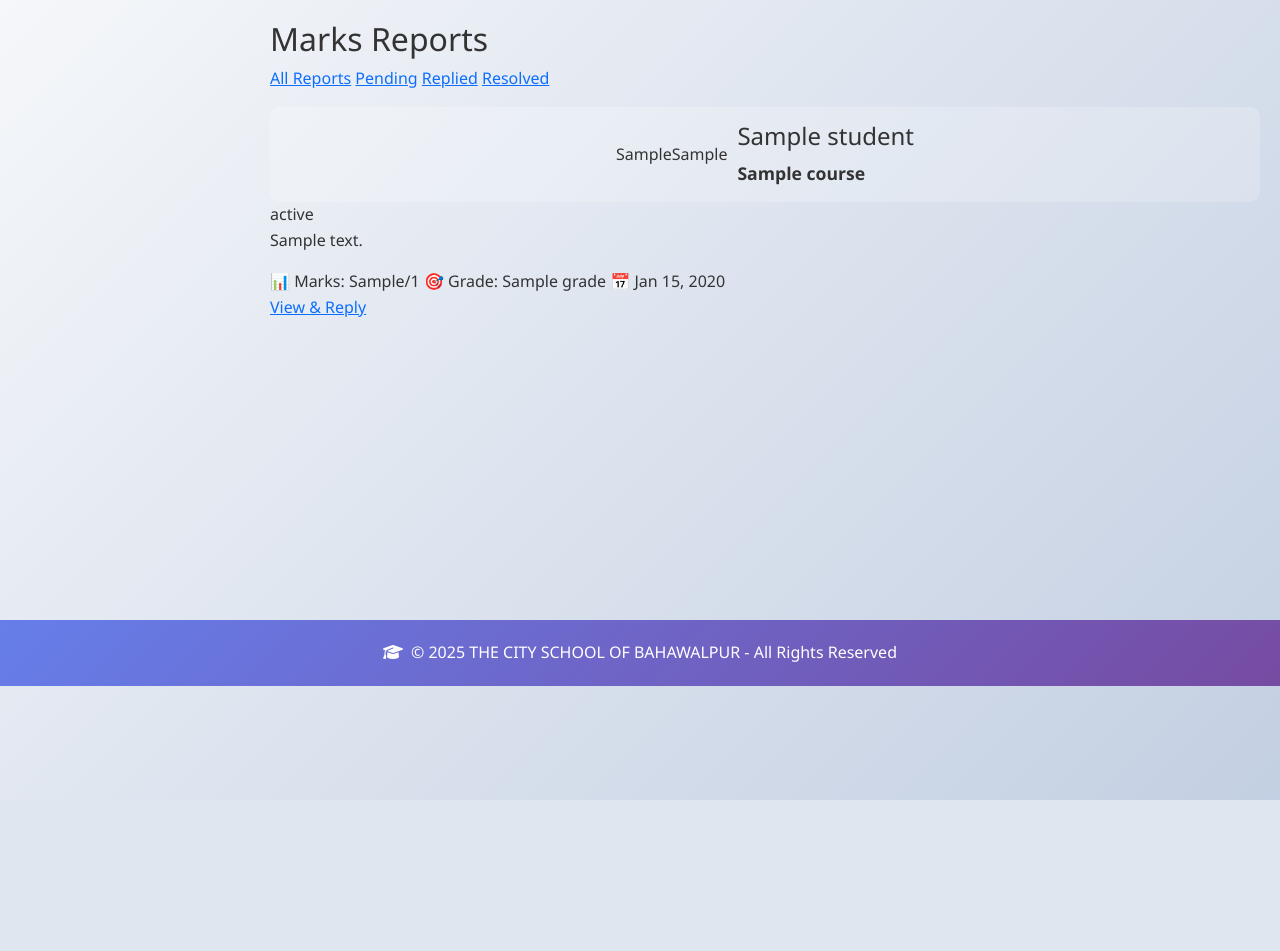
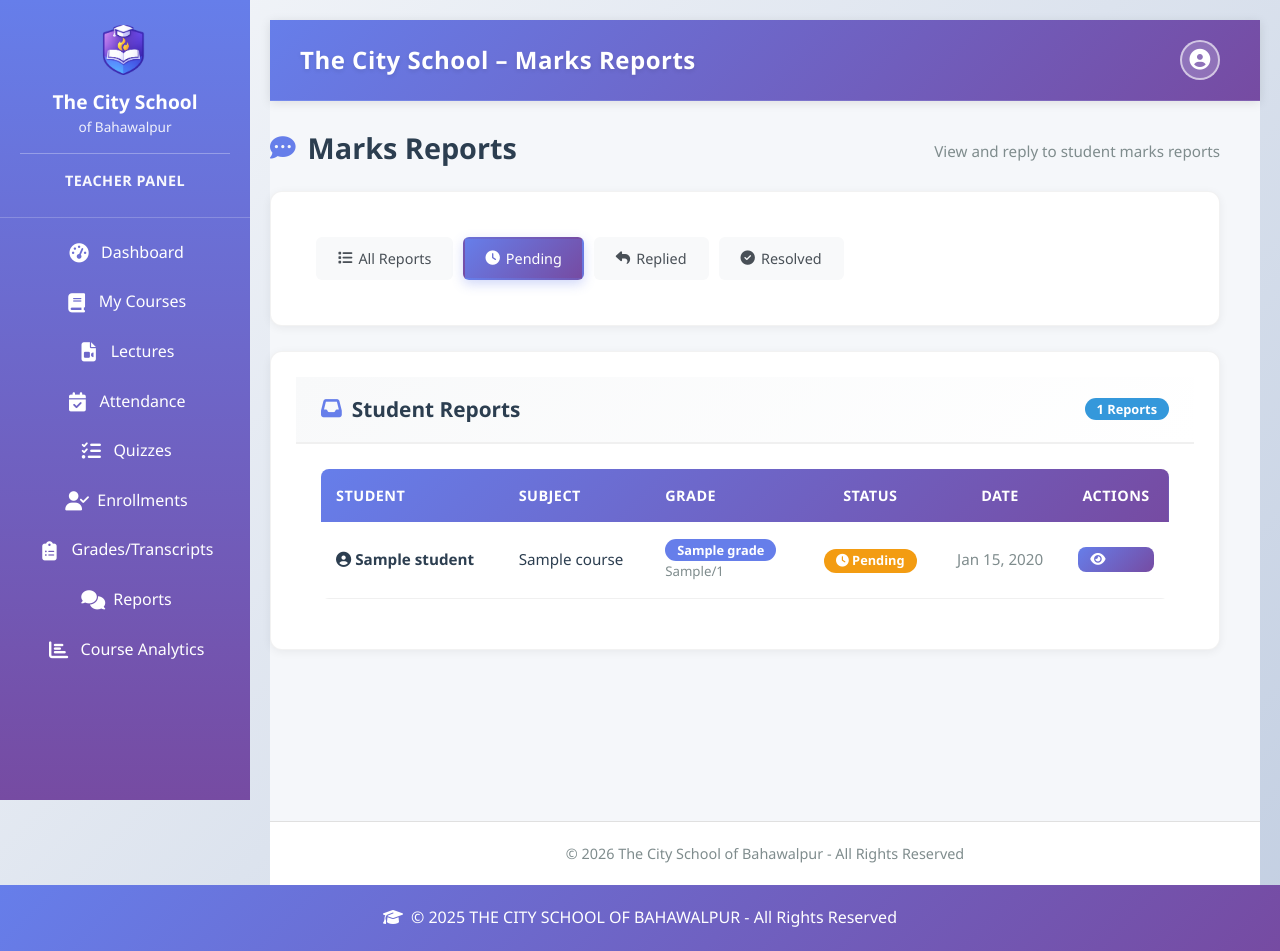
Before and after one commit to MuhammadMoueen/school-app, a Django app: template school_management/templates/teacher/view_reports.html in a window 1280 px wide. Before the commit the page ends 800 px from the top, so only its background shows below. Run offline with Django 5.2, Linux system fonts and the light colour scheme; the template is opened without the code that fills it: most values are stand-ins (such as "Sample title", 1, 10 or a date in 2020).

Commit message:
Update view_reports page UI with modern table layout, filter tabs, and add professional styling for buttons and badges

```diff
--- a/school_management/static/css/teacher.css
+++ b/school_management/static/css/teacher.css
@@ -673,22 +673,28 @@ main .container .alert {
 .btn-primary {
     background: linear-gradient(135deg, #667eea 0%, #764ba2 100%);
     color: white;
-    padding: 12px 25px;
-    border-radius: 10px;
+    padding: 8px 18px;
+    border-radius: 6px;
     text-decoration: none;
-    font-weight: 600;
+    font-weight: 500;
+    font-size: 0.9rem;
     border: none;
     cursor: pointer;
     transition: all 0.3s;
     display: inline-flex;
     align-items: center;
-    gap: 8px;
+    gap: 6px;
+    line-height: 1.4;
 }
 
 .btn-primary:hover {
     transform: translateY(-2px);
     box-shadow: 0 5px 15px rgba(102, 126, 234, 0.4);
     color: white;
+}
+
+.btn-primary:active {
+    transform: translateY(0);
 }
 
 /* Quick Actions Grid */
@@ -886,6 +892,68 @@ main .container .alert {
     font-size: 1.05rem;
 }
 
+/* Filter Tabs */
+.filter-tabs-modern {
+    display: flex;
+    gap: 10px;
+    flex-wrap: wrap;
+}
+
+.filter-tab-btn {
+    padding: 8px 20px;
+    border-radius: 6px;
+    background: #f8f9fa;
+    color: #495057;
+    text-decoration: none;
+    font-size: 0.9rem;
+    font-weight: 500;
+    transition: all 0.3s;
+    display: inline-flex;
+    align-items: center;
+    gap: 6px;
+    border: 2px solid transparent;
+}
+
+.filter-tab-btn:hover {
+    background: #e9ecef;
+    color: #667eea;
+    transform: translateY(-2px);
+}
+
+.filter-tab-btn.active {
+    background: linear-gradient(135deg, #667eea 0%, #764ba2 100%);
+    color: white;
+    border-color: transparent;
+    box-shadow: 0 4px 12px rgba(102, 126, 234, 0.3);
+}
+
+.filter-tab-btn.active:hover {
+    transform: translateY(-2px);
+    box-shadow: 0 6px 16px rgba(102, 126, 234, 0.4);
+}
+
+.btn-success {
+    background: linear-gradient(135deg, #28a745 0%, #20c997 100%);
+    color: white;
+    padding: 6px 12px;
+    border-radius: 6px;
+    text-decoration: none;
+    font-weight: 500;
+    font-size: 0.85rem;
+    border: none;
+    cursor: pointer;
+    transition: all 0.3s;
+    display: inline-flex;
+    align-items: center;
+    gap: 6px;
+}
+
+.btn-success:hover {
+    transform: translateY(-2px);
+    box-shadow: 0 4px 12px rgba(40, 167, 69, 0.3);
+    color: white;
+}
+
 /* Responsive Design */
 @media (max-width: 1200px) {
     .dashboard-cards {
--- a/school_management/templates/teacher/view_reports.html
+++ b/school_management/templates/teacher/view_reports.html
@@ -1,59 +1,113 @@
-{% extends 'shared/base.html' %}
+{% extends 'teacher/teacher_base.html' %}
 {% load static %}
 
-{% block title %}Marks Reports{% endblock %}
+{% block page_title %}Marks Reports{% endblock %}
+{% block topbar_title %}The City School – Marks Reports{% endblock %}
 
-{% block extra_css %}
-<link rel="stylesheet" href="{% static 'css/teacher.css' %}">
-{% endblock %}
-
-{% block content %}
-<div class="reports-header">
-    <h2>Marks Reports</h2>
-    <div class="filter-tabs">
-        <a href="?status=all" class="filter-tab {% if not status_filter or status_filter == 'all' %}active{% endif %}">All Reports</a>
-        <a href="?status=pending" class="filter-tab {% if status_filter == 'pending' %}active{% endif %}">Pending</a>
-        <a href="?status=replied" class="filter-tab {% if status_filter == 'replied' %}active{% endif %}">Replied</a>
-        <a href="?status=resolved" class="filter-tab {% if status_filter == 'resolved' %}active{% endif %}">Resolved</a>
+{% block page_content %}
+<div class="page-header-section">
+    <div class="page-header-content">
+        <h2 class="page-main-title">
+            <i class="fas fa-comment-dots"></i> Marks Reports
+        </h2>
+        <p class="page-subtitle">View and reply to student marks reports</p>
     </div>
 </div>
 
-{% if reports %}
-<div class="reports-grid">
-    {% for report in reports %}
-    <div class="report-card {{ report.status }}">
-        <div class="report-header">
-            <div class="student-info">
-                <div class="student-avatar">
-                    {{ report.student.first_name.0 }}{{ report.student.last_name.0 }}
-                </div>
-                <div class="student-details">
-                    <h4>{{ report.student.get_full_name }}</h4>
-                    <p>{{ report.transcript.enrollment.course.name }}</p>
+<!-- Filter Tabs Card -->
+<div class="content-card">
+    <div class="card-body" style="padding: 20px;">
+        <div class="filter-tabs-modern">
+            <a href="?status=all" class="filter-tab-btn {% if not status_filter or status_filter == 'all' %}active{% endif %}">
+                <i class="fas fa-list"></i> All Reports
+            </a>
+            <a href="?status=pending" class="filter-tab-btn {% if status_filter == 'pending' %}active{% endif %}">
+                <i class="fas fa-clock"></i> Pending
+            </a>
+            <a href="?status=replied" class="filter-tab-btn {% if status_filter == 'replied' %}active{% endif %}">
+                <i class="fas fa-reply"></i> Replied
+            </a>
+            <a href="?status=resolved" class="filter-tab-btn {% if status_filter == 'resolved' %}active{% endif %}">
+                <i class="fas fa-check-circle"></i> Resolved
+            </a>
         </div>
     </div>
-            <span class="status-badge {{ report.status }}">{{ report.get_status_display }}</span>
 </div>
 
-        <div class="report-content">
-            <p>{{ report.message }}</p>
-        </div>
-
-        <div class="report-meta">
-            <div class="transcript-info">
-                <span>📊 Marks: {{ report.transcript.marks_obtained }}/{{ report.transcript.total_marks }}</span>
-                <span>🎯 Grade: {{ report.transcript.grade }}</span>
-                <span>📅 {{ report.created_at|date:"M d, Y" }}</span>
-            </div>
-            <a href="{% url 'main:report_detail' report.id %}" class="view-btn">View & Reply</a>
+<!-- Reports List Card -->
+<div class="content-card">
+    <div class="card-header-section">
+        <h3 class="card-section-title">
+            <i class="fas fa-inbox"></i> Student Reports
+        </h3>
+        <div class="card-header-actions">
+            <span class="badge badge-info">{{ reports|length }} Reports</span>
         </div>
     </div>
+    <div class="card-body">
+        {% if reports %}
+            <div class="table-responsive">
+                <table class="data-table">
+                    <thead>
+                        <tr>
+                            <th>Student</th>
+                            <th>Subject</th>
+                            <th>Grade</th>
+                            <th class="text-center">Status</th>
+                            <th class="text-center">Date</th>
+                            <th class="text-center">Actions</th>
+                        </tr>
+                    </thead>
+                    <tbody>
+                        {% for report in reports %}
+                            <tr>
+                                <td class="font-weight-bold">
+                                    <i class="fas fa-user-circle"></i> {{ report.student.get_full_name }}
+                                </td>
+                                <td>{{ report.transcript.enrollment.course.name }}</td>
+                                <td>
+                                    <span class="badge badge-primary">{{ report.transcript.grade }}</span>
+                                    <small class="text-muted d-block">
+                                        {{ report.transcript.marks_obtained }}/{{ report.transcript.total_marks }}
+                                    </small>
+                                </td>
+                                <td class="text-center">
+                                    {% if report.status == 'pending' %}
+                                        <span class="badge badge-warning">
+                                            <i class="fas fa-clock"></i> Pending
+                                        </span>
+                                    {% elif report.status == 'replied' %}
+                                        <span class="badge badge-info">
+                                            <i class="fas fa-reply"></i> Replied
+                                        </span>
+                                    {% elif report.status == 'resolved' %}
+                                        <span class="badge badge-success">
+                                            <i class="fas fa-check-circle"></i> Resolved
+                                        </span>
+                                    {% endif %}
+                                </td>
+                                <td class="text-center text-muted">{{ report.created_at|date:"M d, Y" }}</td>
+                                <td class="text-center">
+                                    <div class="action-buttons">
+                                        <a href="{% url 'main:report_detail' report.id %}"
+                                           class="btn btn-sm btn-primary"
+                                           title="View & Reply">
+                                            <i class="fas fa-eye"></i>
+                                        </a>
+                                    </div>
+                                </td>
+                            </tr>
                         {% endfor %}
+                    </tbody>
+                </table>
             </div>
         {% else %}
             <div class="empty-state">
-    <h3>No Reports Found</h3>
-    <p>{% if status_filter and status_filter != 'all' %}No {{ status_filter }} reports at the moment.{% else %}No marks reports have been submitted yet.{% endif %}</p>
+                <i class="fas fa-inbox"></i>
+                <p>No Reports Found</p>
+                <small>{% if status_filter and status_filter != 'all' %}No {{ status_filter }} reports at the moment.{% else %}No marks reports have been submitted yet.{% endif %}</small>
             </div>
         {% endif %}
+    </div>
+</div>
 {% endblock %}
```
Also changed, not shown: other parts of school_management/static/css/teacher.css (+21 -3 lines). Lines whose indentation alone changed are shown as unchanged.
